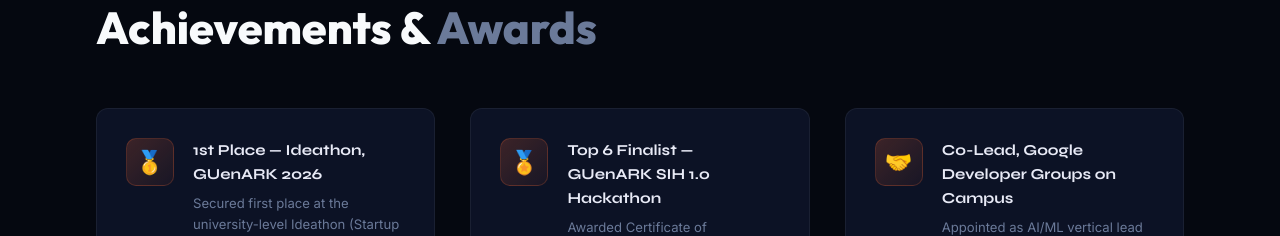
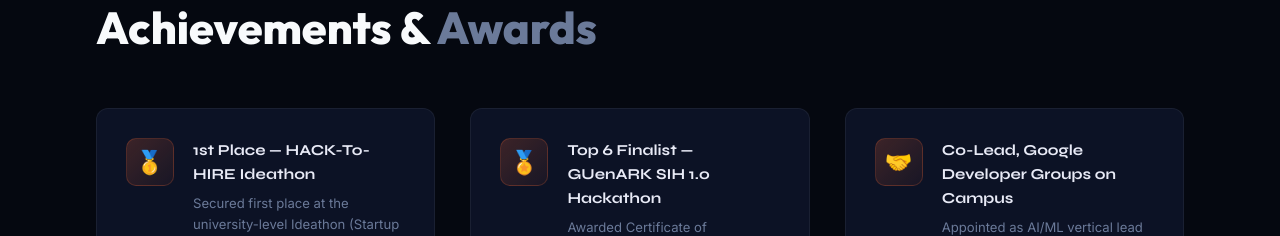
Before and after one commit to dhrisit07-cloud/Portfolio, a React (Vite) app: page / in a window 1280 px wide. Shown: the part 4520-4756 px from the top of the page. Built offline with nearby package versions, Linux system fonts and the light colour scheme; a web font is replaced by a local one.

Commit message:
feat: rename achievement to HACK-To-HIRE Ideathon

```diff
--- a/index.html
+++ b/index.html
@@ -1494,7 +1494,7 @@
       <div class="ach-card reveal">
         <div class="ach-icon">🥇</div>
         <div>
-          <div class="ach-title">1st Place — Ideathon, GUenARK 2026</div>
+          <div class="ach-title">1st Place — HACK-To-HIRE Ideathon</div>
           <div class="ach-desc">Secured first place at the university-level Ideathon (Startup Exhibition, Incubation & 24-Hour Hackathon) at Gauhati University for an innovative tech solution recognised for its real-world feasibility.</div>
         </div>
       </div>
--- a/src/components/Achievements.tsx
+++ b/src/components/Achievements.tsx
@@ -5,8 +5,8 @@
 const achievements = [
   {
     icon: <Trophy size={40} className="achievement-icon" />,
-    title: "1st Place - Ideathon",
-    event: "GUenARK 2026, Gauhati University",
+    title: "1st Place - HACK-To-HIRE Ideathon",
+    event: "Gauhati University",
     description: "Secured first place at the university-level Ideathon (Startup Exhibition, Incubation & 24-Hour Hackathon) for an innovative tech solution recognised for its real-world feasibility."
   },
   {
```
